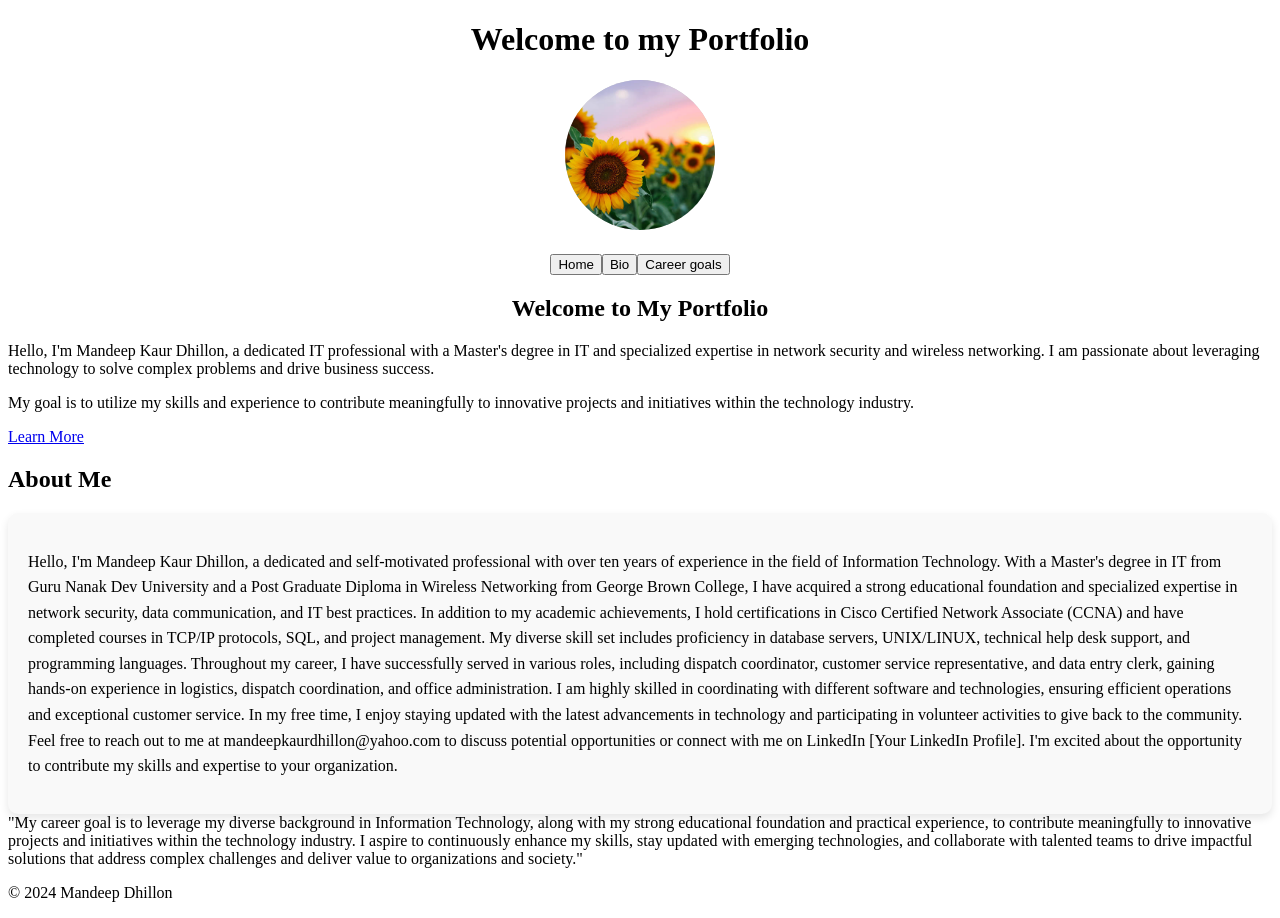
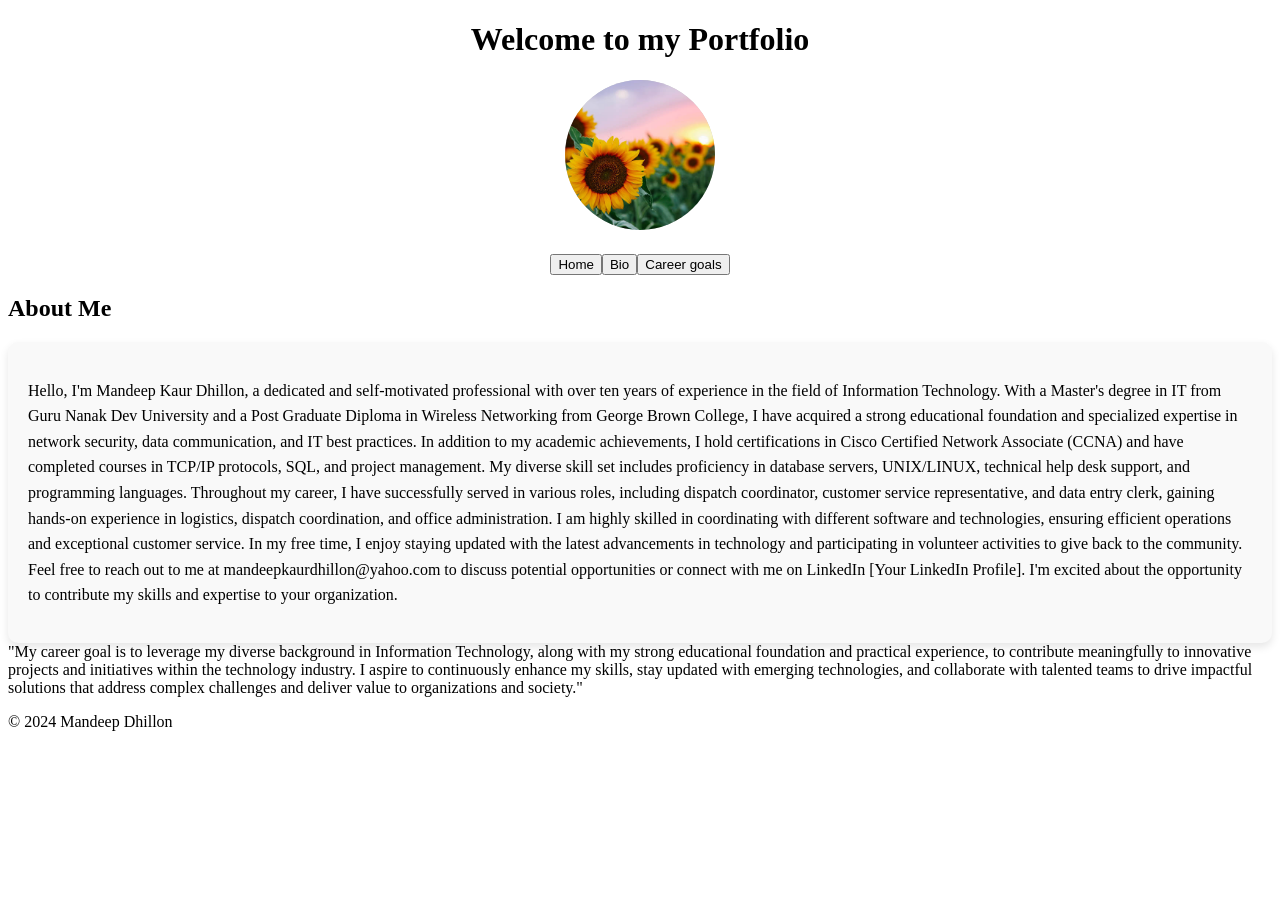
Before and after one commit to Mandeep-Dhillon/Mandeep-Dhillon.github.io, a plain HTML site: page index.html in a window 1280 px wide. After the commit the page ends 800 px from the top, so only its background shows below. Drawn offline with Linux system fonts and the light colour scheme.

Commit message:
updated the index.html page

```diff
--- a/index.html
+++ b/index.html
@@ -22,15 +22,6 @@
     </header>
 
     <main>
-        <section id="home">
-            <div class="welcome">
-                <h1>Welcome to My Portfolio</h1>
-                <p>Hello, I'm Mandeep Kaur Dhillon, a dedicated IT professional with a Master's degree in IT and specialized expertise in network security and wireless networking. I am passionate about leveraging technology to solve complex problems and drive business success.</p>
-                <p>My goal is to utilize my skills and experience to contribute meaningfully to innovative projects and initiatives within the technology industry.</p>
-                <a href="#about" class="cta-btn">Learn More</a>
-            </div>
-        </section>
-
         <section id="about">
             <h2>About Me</h2>
             <div class="bio">
```
